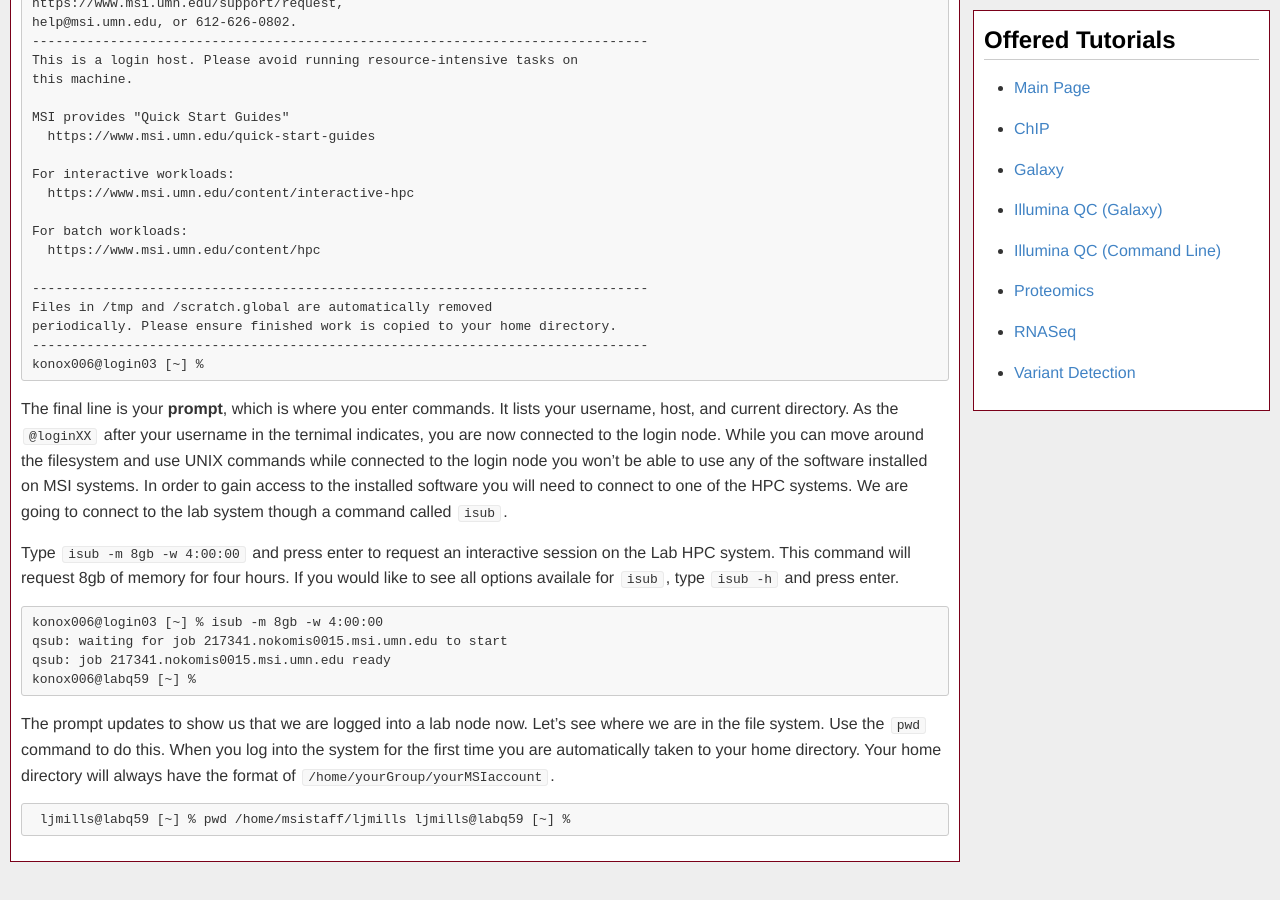
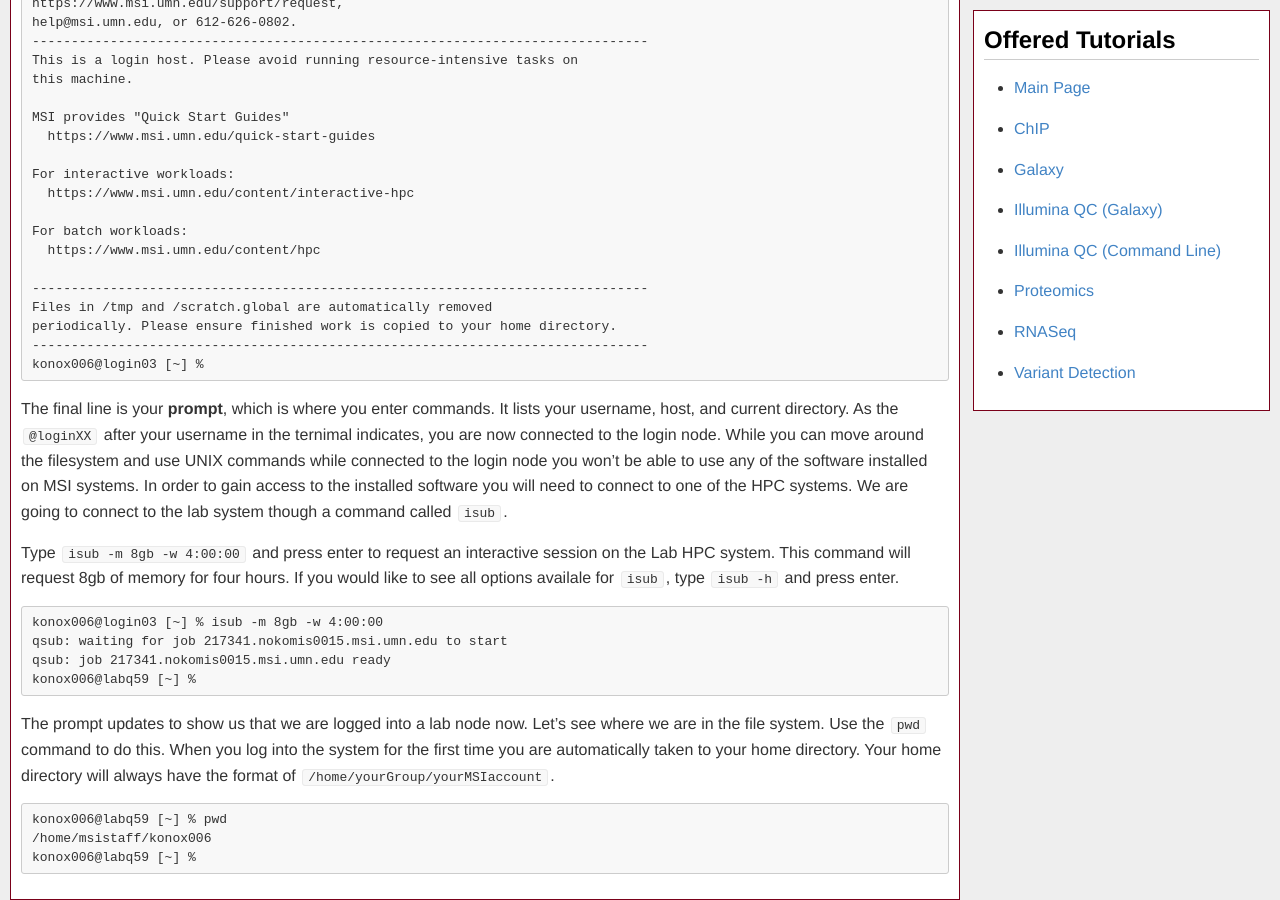
Before and after one commit to msi-ris/Tutorials, a Jekyll site: the page built from illumina_qc_cmd.md, in a window 1280 px wide and 900 px high, scrolled down 2637 px. Built offline with Jekyll 4.4.1, drawn with Linux system fonts in a browser that asks for light colours; before the commit the page ends 3499 px from its top, so only the background shows below that.

Commit message:
Update illumina

````diff
--- a/illumina_qc_cmd.md
+++ b/illumina_qc_cmd.md
@@ -180,5 +180,7 @@ directory. Your home directory will always have the format of
 `/home/yourGroup/yourMSIaccount`.
 
 ```
- ljmills@labq59 [~] % pwd /home/msistaff/ljmills ljmills@labq59 [~] %
+konox006@labq59 [~] % pwd
+/home/msistaff/konox006
+konox006@labq59 [~] %
 ```
````
